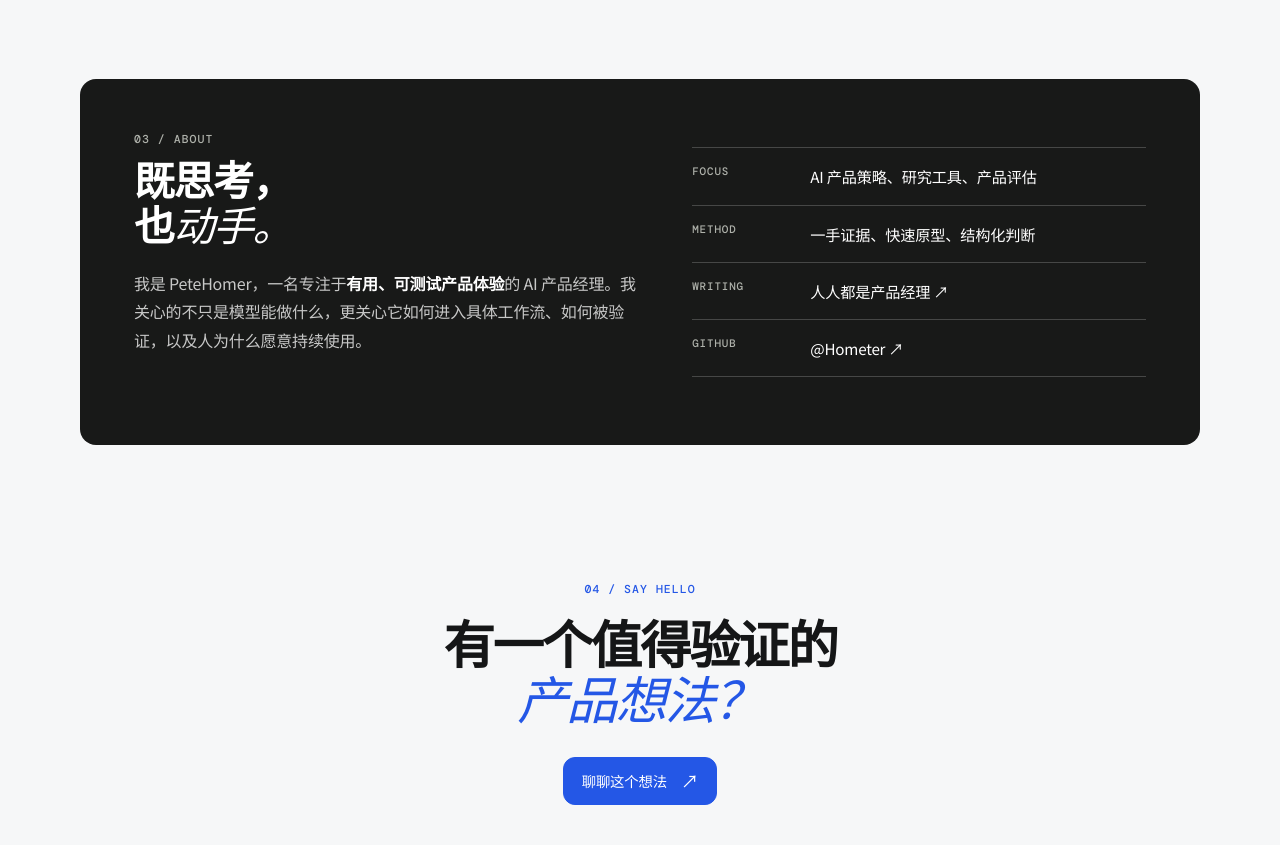
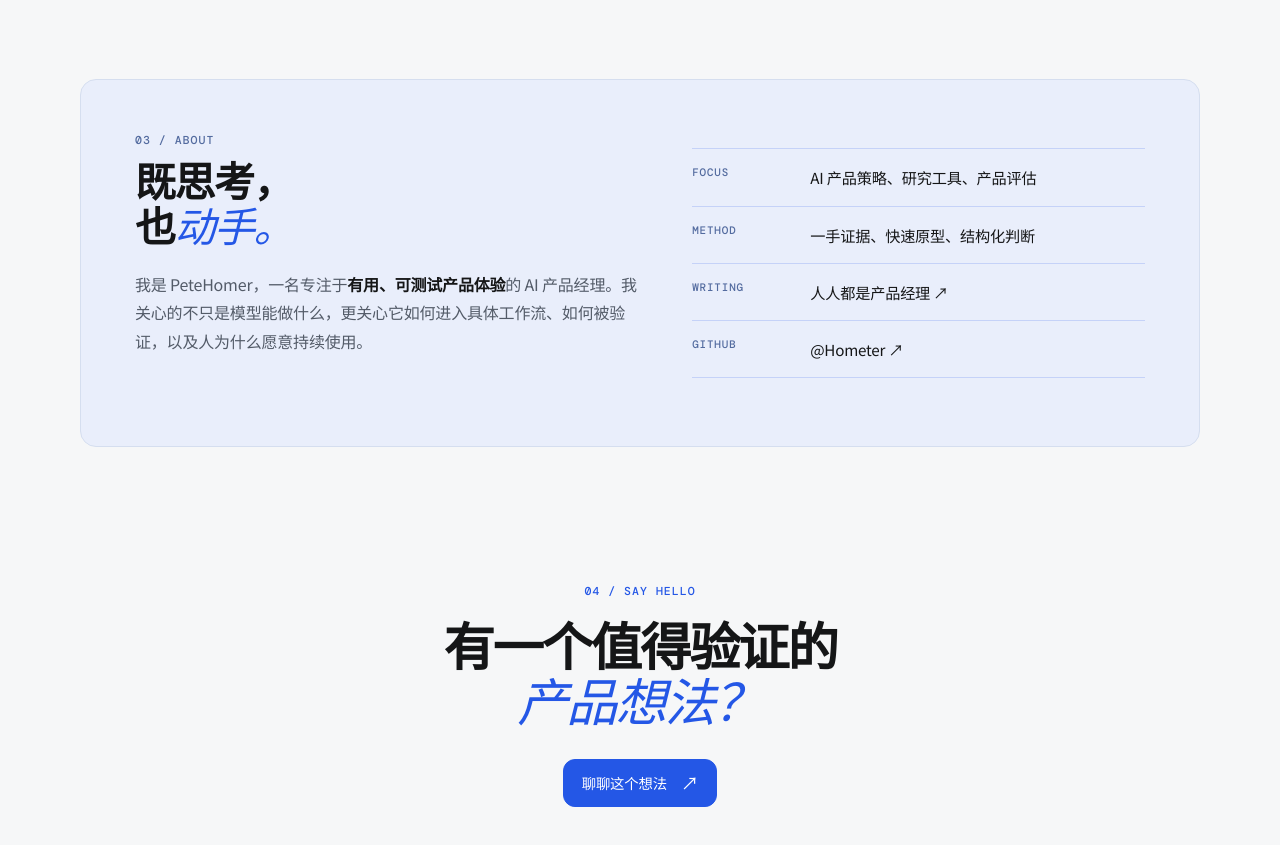
Before and after one commit to Hometer/Hometer.github.io, a plain HTML site: page index.html in a window 1280 px wide. Shown: the part 1588-2433 px from the top of the page. Drawn offline with nearby package versions, Linux system fonts and the light colour scheme.

Commit message:
Update About section background color

```diff
--- a/index.html
+++ b/index.html
@@ -176,8 +176,12 @@
     .project-arrow{width:36px;height:36px;font-size:1rem}
 
     .about{padding-bottom:72px}
-    .about-card{padding:52px 54px;gap:54px;border-radius:16px}
-    .about-copy p{margin-top:20px}
+    .about-card{padding:52px 54px;gap:54px;background:#e9eefb;color:var(--ink);border:1px solid #d5deef;border-radius:16px}
+    .about h2 span{color:var(--blue)}
+    .about-copy p{margin-top:20px;color:#535b68}
+    .about-copy strong{color:var(--ink)}
+    .about .section-label,.detail dt{color:#536b9f!important}
+    .detail,.detail:first-child{border-color:rgba(36,87,230,.18)}
     .contact{padding:64px 0}
     .contact h2{max-width:650px;margin:16px auto 28px;font-size:clamp(2.35rem,4vw,3.7rem);line-height:1.08;letter-spacing:-.04em}
 
```
